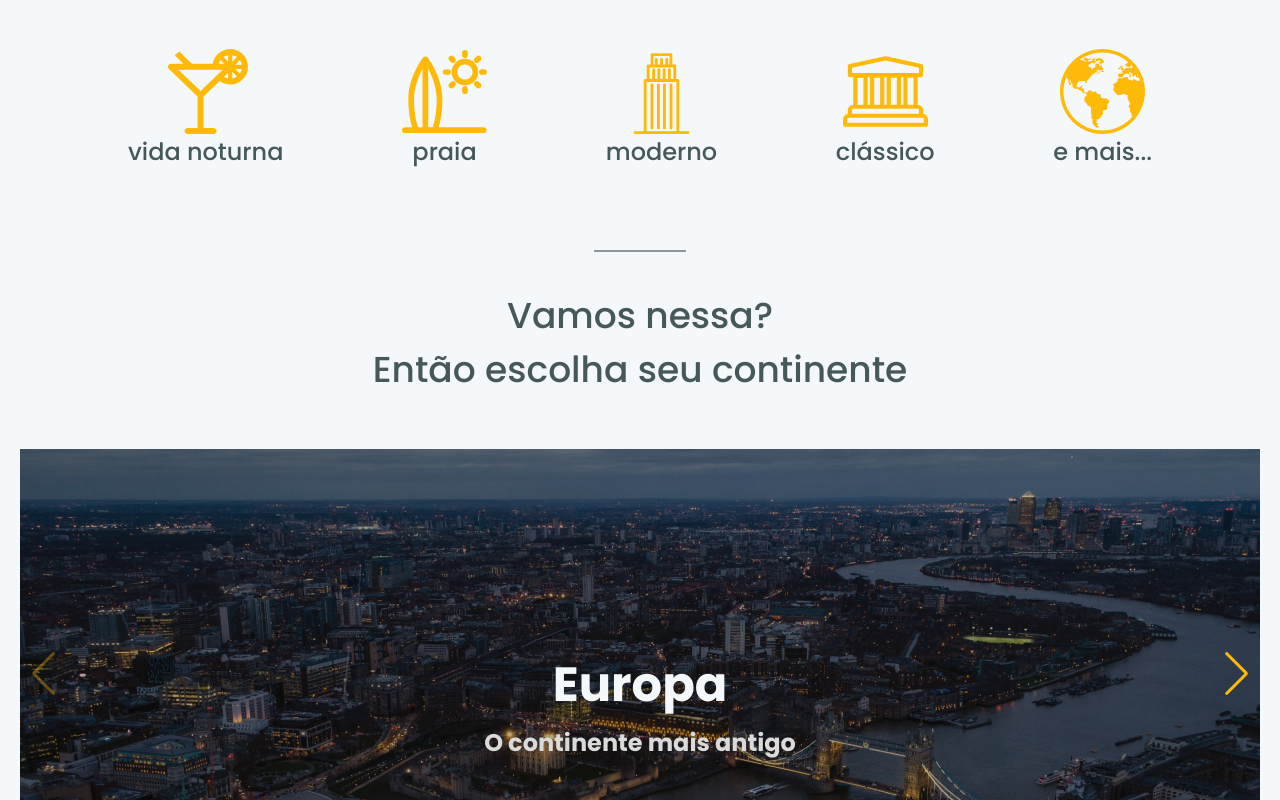
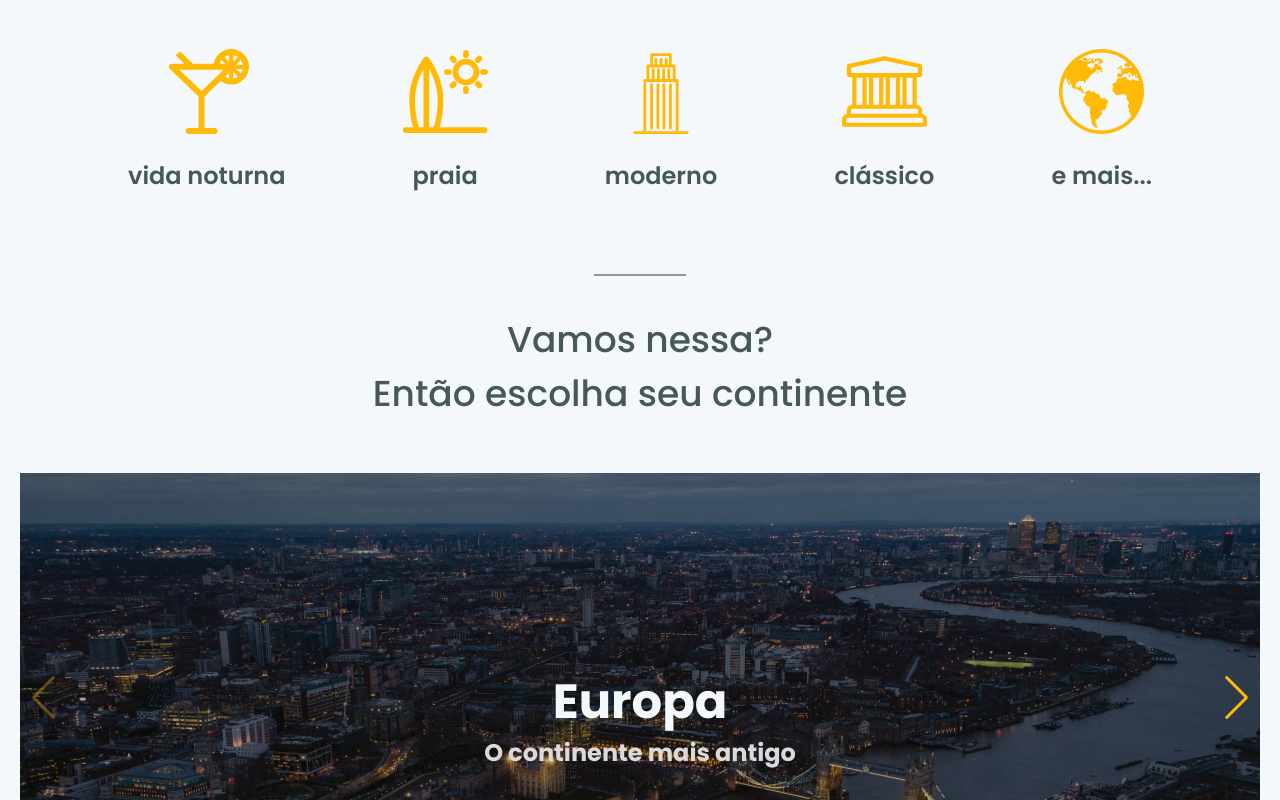
Before and after one commit to rnatu/ignite-desafio-Interface-com-chakra-ui, a Next.js app: page / in a window 1280 px wide. Shown: the part 500-1300 px from the top of the page. Built offline with nearby package versions, Linux system fonts and the light colour scheme.

Commit message:
fix: page index full responsive

```diff
--- a/src/components/Banner/index.tsx
+++ b/src/components/Banner/index.tsx
@@ -34,7 +34,7 @@ export function Banner(): JSX.Element {
               Chegou a hora de tirar do papel a viagem que você sempre sonhou.
             </Text>
           </Box>
-          {isWideVersion && <Image src="/airplane.svg" />}
+          {isWideVersion && <Image h="271px" src="/airplane.svg" />}
         </Flex>
       </Box>
     </Flex>
--- a/src/components/ContinentSlide/SwiperContainer.tsx
+++ b/src/components/ContinentSlide/SwiperContainer.tsx
@@ -1,5 +1,6 @@
 // Import Swiper React components
 import { Swiper, SwiperSlide } from 'swiper/react';
+
 // import Swiper core and required modules
 import SwiperCore, {
   Navigation,
@@ -8,10 +9,6 @@ import SwiperCore, {
   Keyboard,
 } from 'swiper/core';
 
-// Import Swiper styles
-import 'swiper/swiper.min.css';
-import 'swiper/components/navigation/navigation.min.css';
-import 'swiper/components/pagination/pagination.min.css';
 import { SwiperContent } from './SwiperContent';
 
 // install Swiper modules
@@ -27,44 +24,44 @@ export function SwiperContainer(): JSX.Element {
       mousewheel
       keyboard
     >
-      <SwiperSlide className="swiperSlide">
+      <SwiperSlide>
         <SwiperContent
-          bgimage="./europe.png"
+          bgimage="/europe.png"
           continentTitle="Europa"
           continentDescription="O continente mais antigo"
         />
       </SwiperSlide>
-      <SwiperSlide className="swiperSlide">
+      <SwiperSlide>
         <SwiperContent
-          bgimage="./europe.png"
+          bgimage="/europe.png"
           continentTitle="América do Norte"
           continentDescription="teste"
         />
       </SwiperSlide>
-      <SwiperSlide className="swiperSlide">
+      <SwiperSlide>
         <SwiperContent
-          bgimage="./europe.png"
+          bgimage="/europe.png"
           continentTitle="América do Sul"
           continentDescription="teste"
         />
       </SwiperSlide>
-      <SwiperSlide className="swiperSlide">
+      <SwiperSlide>
         <SwiperContent
-          bgimage="./europe.png"
+          bgimage="/europe.png"
           continentTitle="Ásia"
           continentDescription="teste"
         />
       </SwiperSlide>
-      <SwiperSlide className="swiperSlide">
+      <SwiperSlide>
         <SwiperContent
-          bgimage="./europe.png"
+          bgimage="/europe.png"
           continentTitle="África"
           continentDescription="teste"
         />
       </SwiperSlide>
-      <SwiperSlide className="swiperSlide">
+      <SwiperSlide>
         <SwiperContent
-          bgimage="./europe.png"
+          bgimage="/europe.png"
           continentTitle="Oceania"
           continentDescription="teste"
         />
--- a/src/components/ContinentSlide/SwiperContent.tsx
+++ b/src/components/ContinentSlide/SwiperContent.tsx
@@ -1,4 +1,4 @@
-import { Box, Text } from '@chakra-ui/react';
+import { Box, Flex, Heading, Link, Text } from '@chakra-ui/react';
 
 interface SwiperContentProps {
   bgimage: string;
@@ -18,25 +18,32 @@ export function SwiperContent({
       height="100%"
       bgPosition="center"
       backgroundSize="cover"
+      justifyContent="center"
     >
-      <Text
+      <Link
+        as="a"
+        href={`/continent/${continentTitle}`}
+        _hover={{ textDecoration: 'none' }}
+      >
+        <Box _hover={{ opacity: '0.7', transition: '.3s' }}>
+          <Heading
             mt={['100px', '200px']}
             color="gray.50"
             fontSize={['1.5rem', '2rem', '3rem']}
-        textAlign="center"
             fontWeight="700"
           >
             {continentTitle}
+          </Heading>
           <Text
             color="gray.100"
             mt={['5px', '1']}
             fontSize={['0.875rem', '1.3rem', '1.5rem']}
-          textAlign="center"
             fontWeight="700"
           >
             {continentDescription}
           </Text>
-      </Text>
+        </Box>
+      </Link>
     </Box>
   );
 }
--- a/src/components/Header/index.tsx
+++ b/src/components/Header/index.tsx
@@ -1,7 +1,10 @@
 /* eslint-disable import/prefer-default-export */
-import { Flex, Grid, GridItem, Image } from '@chakra-ui/react';
+import { Flex, Grid, GridItem, Image, Link } from '@chakra-ui/react';
+import { useRouter } from 'next/router';
 
 export function Header(): JSX.Element {
+  const router = useRouter();
+
   return (
     <Flex
       as="header"
@@ -13,20 +16,24 @@ export function Header(): JSX.Element {
     >
       <Grid maxWidth="1160px" templateColumns="repeat(3, 1fr)" width="100%">
         <GridItem justifySelf="start" alignSelf="center">
+          {router.asPath === '/' || (
+            <Link>
+              <a href="/">
                 <Image
                   h={['16px', '42px']}
                   src="/returnArrow.svg"
                   alt="botão de voltar"
                   justifySelf="center"
-            gridColumn="2"
                 />
+              </a>
+            </Link>
+          )}
         </GridItem>
         <GridItem justifySelf="center" alignSelf="center">
           <Image
             w={['81px', '184px']}
             src="/logo.svg"
             alt="Um avião voando sobre o nome da marca world trip"
-            gridColumn="2"
           />
         </GridItem>
         <GridItem align="center" justifySelf="end" alignSelf="center" />
--- a/src/components/TravelTypes/Topics.tsx
+++ b/src/components/TravelTypes/Topics.tsx
@@ -36,7 +36,7 @@ export function Topics({ src, title, alt }: TopicsProps): JSX.Element {
           mr="2"
         />
       )}
-      <Text>{title}</Text>
+      <Text mt={{ md: '1.5rem' }}>{title}</Text>
     </Flex>
   );
 }
--- a/src/components/TravelTypes/index.tsx
+++ b/src/components/TravelTypes/index.tsx
@@ -17,7 +17,7 @@ export function TravelTypes(): JSX.Element {
       maxWidth="1160px"
       color="blueGray.700"
       fontSize={['1.12rem', '1.5rem']}
-      fontWeight="500"
+      fontWeight="600"
     >
       {!isWideVersion ? (
         <>
@@ -35,11 +35,11 @@ export function TravelTypes(): JSX.Element {
         </>
       ) : (
         <>
-          <Topics src="./cocktail.svg" title="vida noturna" alt="Drink" />
-          <Topics src="./surf.svg" title="praia" alt="Praia" />
-          <Topics src="./building.svg" title="moderno" alt="Moderno" />
-          <Topics src="./museum.svg" title="clássico" alt="Clássico" />
-          <Topics src="./earth.svg" title="e mais..." alt="Praia" />
+          <Topics src="/cocktail.svg" title="vida noturna" alt="Drink" />
+          <Topics src="/surf.svg" title="praia" alt="Praia" />
+          <Topics src="/building.svg" title="moderno" alt="Moderno" />
+          <Topics src="/museum.svg" title="clássico" alt="Clássico" />
+          <Topics src="/earth.svg" title="e mais..." alt="Praia" />
         </>
       )}
     </Flex>
--- a/src/pages/index.tsx
+++ b/src/pages/index.tsx
@@ -30,7 +30,6 @@ export default function Home(): JSX.Element {
         />
 
         <Text
-          as="p"
           color="blueGray.700"
           fontSize={['1.25rem', '2.25rem']}
           fontWeight="500"
--- a/src/styles/swiper.css
+++ b/src/styles/swiper.css
@@ -1,5 +1,5 @@
 :root {
-  --swiper-theme-color: #ffba08 !important;
+  --swiper-theme-color: #ffba08;
 }
 
 .swiper-container {
@@ -35,40 +35,33 @@
 }
 
 .swiper-pagination-bullet {
-  width: 16px !important;
-  height: 16px !important;
-
-  background: #999999 !important;
-  opacity: 1 !important;
+  width: 16px;
+  height: 16px;
+  background: #999999;
+  opacity: 1;
 }
 
 .swiper-pagination-bullet-active {
-  opacity: 1 !important;
-  background: var(
-    --swiper-pagination-color,
-    var(--swiper-theme-color)
-  ) !important;
+  opacity: 1;
+  background: var(--swiper-pagination-color, var(--swiper-theme-color));
 }
 
 @media (max-width: 600px) {
   .swiper-pagination-bullet {
-    width: 8px !important;
-    height: 8px !important;
-    background: #999999 !important;
-    opacity: 1 !important;
+    width: 8px;
+    height: 8px;
+    background: #999999;
+    opacity: 1;
   }
 
   .swiper-pagination-bullet-active {
-    opacity: 1 !important;
-    background: var(
-      --swiper-pagination-color,
-      var(--swiper-theme-color)
-    ) !important;
+    opacity: 1;
+    background: var(--swiper-pagination-color, var(--swiper-theme-color));
   }
 
   .swiper-button-prev:after,
   .swiper-button-next:after {
-    font-size: 20px !important;
-    font-weight: bold !important;
+    font-size: 20px;
+    font-weight: bold;
   }
 }
```
Also changed, not shown: src/pages/_app.tsx (+6 -1 lines), src/pages/continent/[slug].tsx (added, +21 -0 lines), .eslintrc.json. Lines whose indentation alone changed are shown as unchanged.
